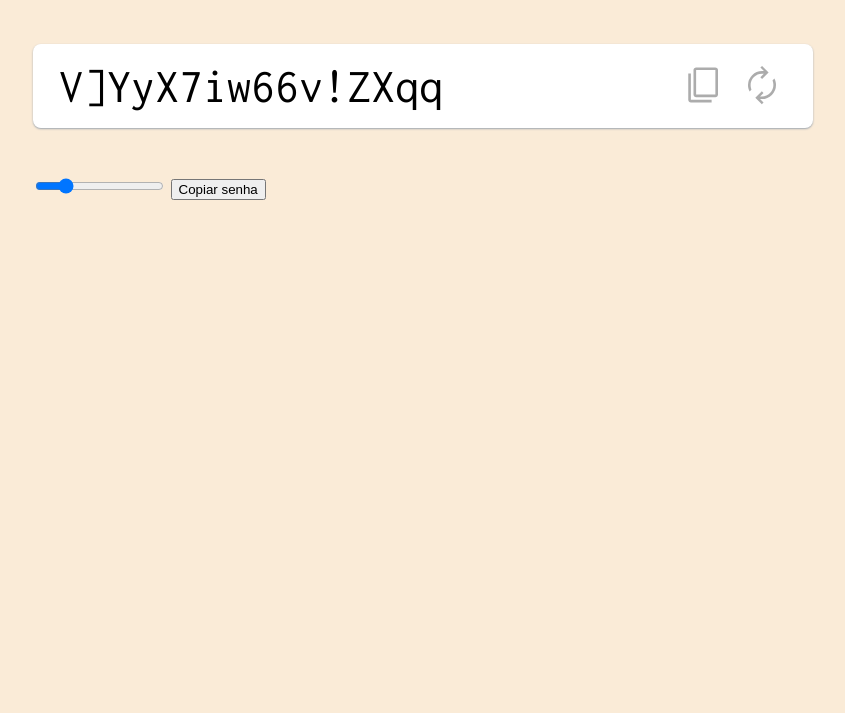
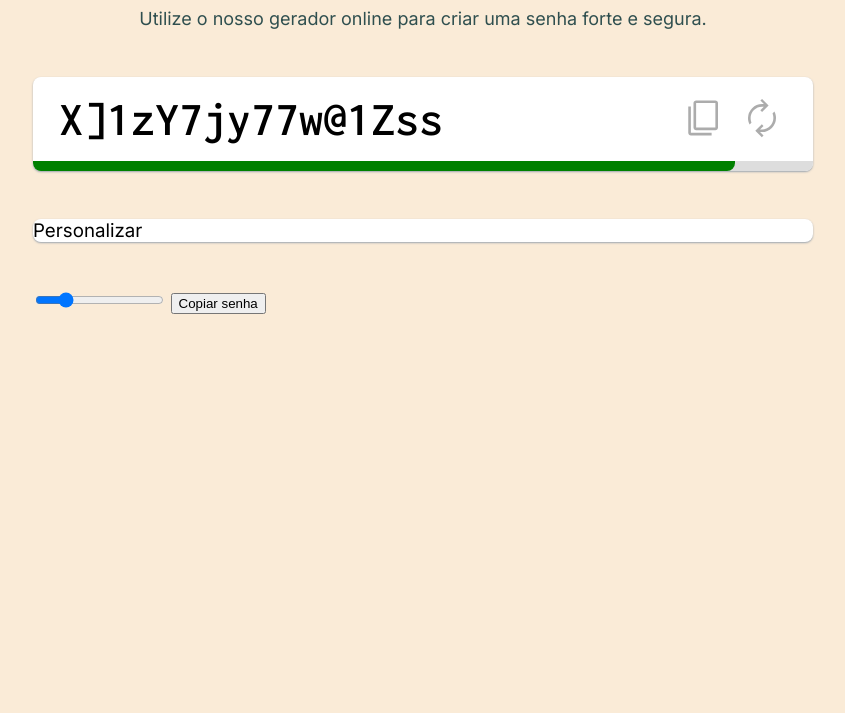
Before and after one commit to Davvi-Duarte/gerador-senha-proj, a plain HTML site: page index.html in a window 1280 px wide. Shown: the part 87-800 px from the top of the page, without its empty margins (217-1062 px from the left). Drawn offline with Linux system fonts and the light colour scheme.

Commit message:
Correcao da locacao das divs e setup para barra de identificacao de seguranca

```diff
--- a/index.html
+++ b/index.html
@@ -1,94 +1,96 @@
 <!DOCTYPE html>
 <html lang="en">
     <head>
-    <meta charset="UTF-8">
-    <meta http-equiv="X-UA-Compatible" content="IE=edge">
-    <meta name="viewport" content="width=device-width, initial-scale=1.0">
-    <link rel="stylesheet" href="style.css">
-    <link rel="stylesheet" href="reset.css">
-
-    <link rel="preconnect" href="https://fonts.googleapis.com">
-    <link rel="preconnect" href="https://fonts.gstatic.com" crossorigin>
-    <link href="https://fonts.googleapis.com/css2?family=Inter:wght@100..900&display=swap" rel="stylesheet">
-
-    <link rel="preconnect" href="https://fonts.googleapis.com">
-    <link rel="preconnect" href="https://fonts.gstatic.com" crossorigin>
-    <link href="https://fonts.googleapis.com/css2?family=Inconsolata:wght@200..900&display=swap" rel="stylesheet">
-
-
-    <title>Gerador de Senha</title>
-
+        <meta charset="UTF-8" />
+        <meta http-equiv="X-UA-Compatible" content="IE=edge" />
+        <meta name="viewport" content="width=device-width, initial-scale=1.0" />
+        <link rel="preconnect" href="https://fonts.googleapis.com" />
+        <link rel="preconnect" href="https://fonts.gstatic.com" crossorigin />
+        <link
+          href="https://fonts.googleapis.com/css2?family=Inconsolata:wght@600&family=Inter:wght@400;600&display=swap"
+          rel="stylesheet"
+        />
+        <link rel="stylesheet" href="reset.css" />
+        <link rel="stylesheet" href="style.css" />
+        <title>Document</title>
       </head>
       <body>
         <main>
           <section class="hero">
             <h1 class="title">Gerador de senha</h1>
+            <p class="subtitle">
+              Utilize o nosso gerador online para criar uma senha forte e segura.
+            </p>
+          </section>
 
-            <p class="substitle">Utilize o nosso gerador online para criar uma senha forte e segura</p>
-
-        </section>
           <section class="box">
             <div class="password">
-                    <div class="security-indicator">
-                        <div id="security-indicator-bar" class="bar" style="width: 90%;">
-                        </div>
-                    </div>
 
               <div class="text">
-                        <input type="text" name="password" id="password">
+                <input type="text" name="password" id="password" />
               </div>
 
               <div class="actions">
 
-                        <button id = "copy-1">
-                            <img src="copy.svg" width="42">
+                <button id="copy-1">
+                  <img src="copy.svg" width="42" />
                 </button>
 
-                        <button id = "renew">
-                            <img src="renew.svg" width="42">
+                <button id="renew">
+                  <img src="renew.svg" width="42" />
                 </button>
 
               </div>
+
             </div>
+
+            <div class="security-indicator">
+              <div id="security-indicator-bar" class="bar safe" style="width: 90%"></div>
+            </div>
+
           </section>
 
-            <input type="range" name="password-lenght" id="password-lenght" value = "16" min="4" max="64">
+          <section class="box customize">
+            <h3 class="title">Personalizar</h3>
+          </section>
+
+          <input
+            type="range"
+            name="password-length"
+            id="password-length"
+            value="16"
+            min="4"
+            max="64"
+          />
 
           <button id="copy-2">Copiar senha</button>
         </main>
         <script>
-        let passwordlenght = 16
+          const inputEl = document.querySelector("#password")
 
-        const inputElement = document.querySelector("#password")
+          let passwordLength = 16
 
-        function generatePassword(){
-            const chars = "abcdefghijklmnopqrstuvwxyzABCDEFGHIJKLMNOPQRSTUVWXYZ123456789?!@&*()[]"
+          function generatePassword() {
+            const chars =
+              "abcdefghjkmnpqrstuvwxyzABCDEFGHJKLMNPQRSTUVWXYZ123456789?!@&*()[]"
 
             let password = ""
 
-
-
-            for(let i = 0; i < passwordlenght ; i++){
+            for (let i = 0; i < passwordLength; i++) {
               const randomNumber = Math.floor(Math.random() * chars.length)
               password += chars.substring(randomNumber, randomNumber + 1)
             }
 
-            inputElement.value = password
-
+            inputEl.value = password
           }
 
-        function copy(){
-            navigator.clipboard.writeText(inputElement.value)
+          function copy() {
+            navigator.clipboard.writeText(inputEl.value)
           }
 
-
-
-
-        const passwordlenghtEl = document.querySelector("#password-lenght")
-
-        passwordlenghtEl.addEventListener("input", function(){
-            passwordlenght = passwordlenghtEl.value
-
+          const passwordLengthEl = document.querySelector("#password-length")
+          passwordLengthEl.addEventListener("input", function () {
+            passwordLength = passwordLengthEl.value
             generatePassword()
           })
 
@@ -97,6 +99,6 @@
 
           generatePassword()
         </script>
+      </body>
 
-</body>
 </html>
--- a/style.css
+++ b/style.css
@@ -71,3 +71,30 @@ main{
     border-bottom-left-radius: 8px ;
     border-bottom-right-radius: 8px ;
 }
+
+.security-indicator .bar{
+    height: 10px;
+    background-color: #ddd;
+    border-bottom-left-radius: 8px ;
+    border-bottom-right-radius: 8px ;
+
+    transition: all 0.2s
+}
+
+
+.security-indicator .bar.completed{
+    border-top-right-radius: 0 ;
+}
+
+
+.security-indicator .bar.critical{
+    background-color: red ;
+}
+
+.security-indicator .bar.warning{
+    background-color: yellow ;
+}
+
+.security-indicator .bar.safe{
+    background-color: green ;
+}
```
Lines whose indentation alone changed are shown as unchanged.
